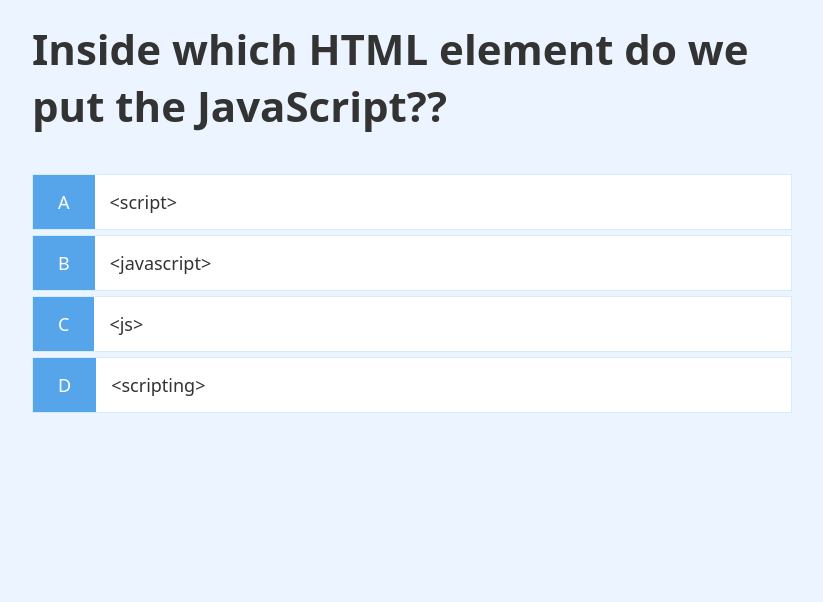
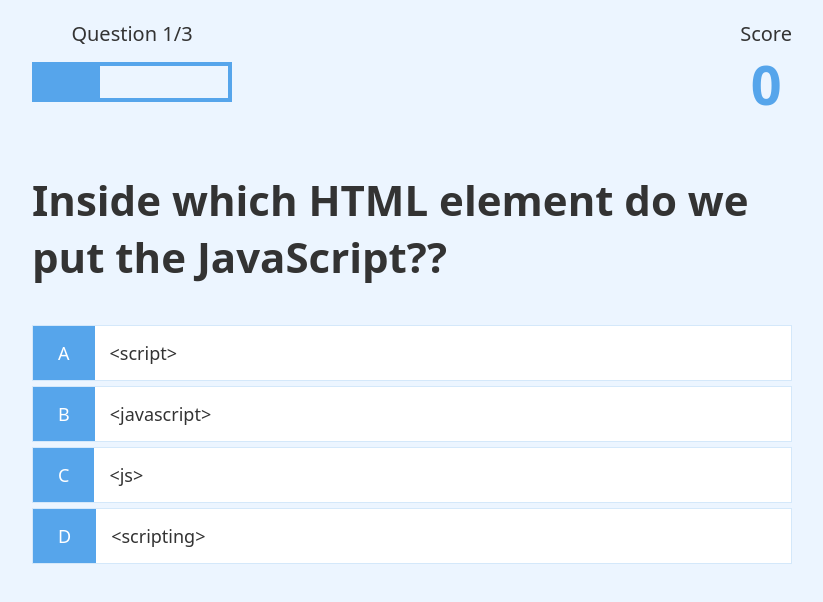
Before and after one commit to OladipoOmotosho/Quiz-App, a plain HTML site: page game.html in a window 1280 px wide. Shown: the whole page, without its empty margins (228-1051 px from the left). Drawn offline with Linux system fonts and the light colour scheme.

Commit message:
progressBar

```diff
--- a/game.css
+++ b/game.css
@@ -1,15 +1,10 @@
-.justify-center {
-  justify-content: center;
-  align-items: center;
-}
-
 .choice-container {
   display: flex;
   margin-bottom: 0.5rem;
   width: 100%;
   font-size: 1.8rem;
-  border: 0.1rem solid rgba(86, 185, 235, 0.25);
-  background-color: #fff;
+  border: 0.1rem solid rgb(86, 165, 235, 0.25);
+  background-color: white;
 }
 
 .choice-container:hover {
@@ -22,9 +17,47 @@
 .choice-prefix {
   padding: 1.5rem 2.5rem;
   background-color: #56a5eb;
-  color: #fff;
+  color: white;
 }
 
 .choice-text {
   padding: 1.5rem;
+  width: 100%;
 }
+
+.correct {
+  background-color: #28a745;
+}
+
+.incorrect {
+  background-color: #dc3545;
+}
+
+/* HUD */
+
+#hud {
+  display: flex;
+  justify-content: space-between;
+}
+
+.hud-prefix {
+  text-align: center;
+  font-size: 2rem;
+}
+
+.hud-main-text {
+  text-align: center;
+}
+
+#progressBar {
+  width: 20rem;
+  height: 4rem;
+  border: 0.4rem solid #56a5eb;
+  margin-top: 1.5rem;
+}
+
+#progressBarFull {
+  height: 3.4rem;
+  background-color: #56a5eb;
+  width: 0%;
+}
--- a/game.html
+++ b/game.html
@@ -10,8 +10,26 @@
   </head>
   <body>
      <div class="container">
-      <div id="game" class="justify-center flex-column"></div>
-      <h2 id="question">What is the answer to this question</h2>
+      <div id="game" class="justify-center flex-column">
+        <div id="hud">
+          <div id="hud-item">
+            <p id="progressText" class="hud-prefix">
+              Question
+            </p>
+            <div id="progressBar">
+              <div id="progressBarFull"></div>
+            </div>
+          </div>
+          <div id="hud-item">
+            <p class="hud-prefix">
+              Score
+            </p>
+            <h1 class="hud-main-text" id="score">
+              0
+            </h1>
+          </div>
+        </div>
+        <h2 id="question">What is the answer to this questions?</h2>
         <div class="choice-container">
           <p class="choice-prefix">A</p>
           <p class="choice-text" data-number="1">Choice 1</p>
@@ -29,6 +47,7 @@
           <p class="choice-text" data-number="4">Choice 4</p>
         </div>
       </div>
+    </div>
     <script src="./game.js"></script>
   </body>
 </html>
--- a/game.js
+++ b/game.js
@@ -1,8 +1,11 @@
 const question = document.getElementById("question");
 const choices = Array.from(document.getElementsByClassName("choice-text"));
+const progressText = document.getElementById("progressText");
+const scoreText = document.getElementById("score");
+const progressBarFull = document.getElementById("progressBarFull");
 
 let currentQuestion = {};
-let acceptingAnswers = true;
+let acceptingAnswers = false;
 let score = 0;
 let questionCounter = 0;
 let availableQuestions = [];
@@ -48,15 +51,75 @@ startGame = () => {
 };
 
 getNewQuestion = () => {
+  if (availableQuestions.length === 0 || questionCounter >= MAX_QUESTIONS) {
+    // go to the end page
+    return window.location.assign("/end.html");
+  }
+
   questionCounter++;
+  progressText.innerText = `Question ${questionCounter}/${MAX_QUESTIONS}`;
+
+  //UPDATE Progress Bar
+  progressBarFull.style.width =`${(questionCounter/MAX_QUESTIONS) * 100}%`
+
   const questionIndex = Math.floor(Math.random() * availableQuestions.length);
   currentQuestion = availableQuestions[questionIndex];
   question.innerText = currentQuestion.question;
 
-  choices.forEach(choice => {
+  choices.forEach((choice) => {
     const number = choice.dataset["number"];
-    choice.innerText =currentQuestion["choice" + number];
-  })
+    choice.innerText = currentQuestion["choice" + number];
+  });
+
+  availableQuestions.splice(questionIndex, 1);
+  acceptingAnswers = true;
+};
+choices.forEach((choice) => {
+  choice.addEventListener("click", (e) => {
+    if (!acceptingAnswers) return;
+
+    acceptingAnswers = false;
+    const selectedChoice = e.target;
+    const selectedAnswer = selectedChoice.dataset["number"];
+
+    // Another way to write the tenary operator below
+    // const classToApply = "incorrect";
+
+    // if(selectedAnswer == currentQuestion.answer){
+    //   classToApply = "correct";
+    // }
+
+    const classToApply =
+      // this is a tenary operator that says if currentQuestion answer is true then assign "correct" else assign "incorrect"
+      selectedAnswer == currentQuestion.answer ? "correct" : "incorrect";
+
+    //this functionn is what is called to implement the function INCREMENTsCORE BELOW
+
+    if (classToApply === "correct") {
+      incrementScore(CORRECT_BONUS);
+    }
+
+    // this is how to apply classes in javascript
+    selectedChoice.parentElement.classList.add(classToApply);
+
+    setTimeout(() => {
+      selectedChoice.parentElement.classList.remove(classToApply);
+      getNewQuestion();
+    }, 1000);
+
+    // this is how to remove applied classes in javascript
+    // selectedChoice.parentElement.classList.remove(classToApply);
+
+    // console.log(classToApply);
+    // console.log(selectedAnswer == currentQuestion.answer);
+    // getNewQuestion();
+  });
+});
+
+//to increment the score num in the first line specifies the parameter its going to take
+incrementScore = (num) => {
+  score += num;
+  scoreText.innerText = score;
 };
 
 startGame();
```
Lines whose indentation alone changed are shown as unchanged.
